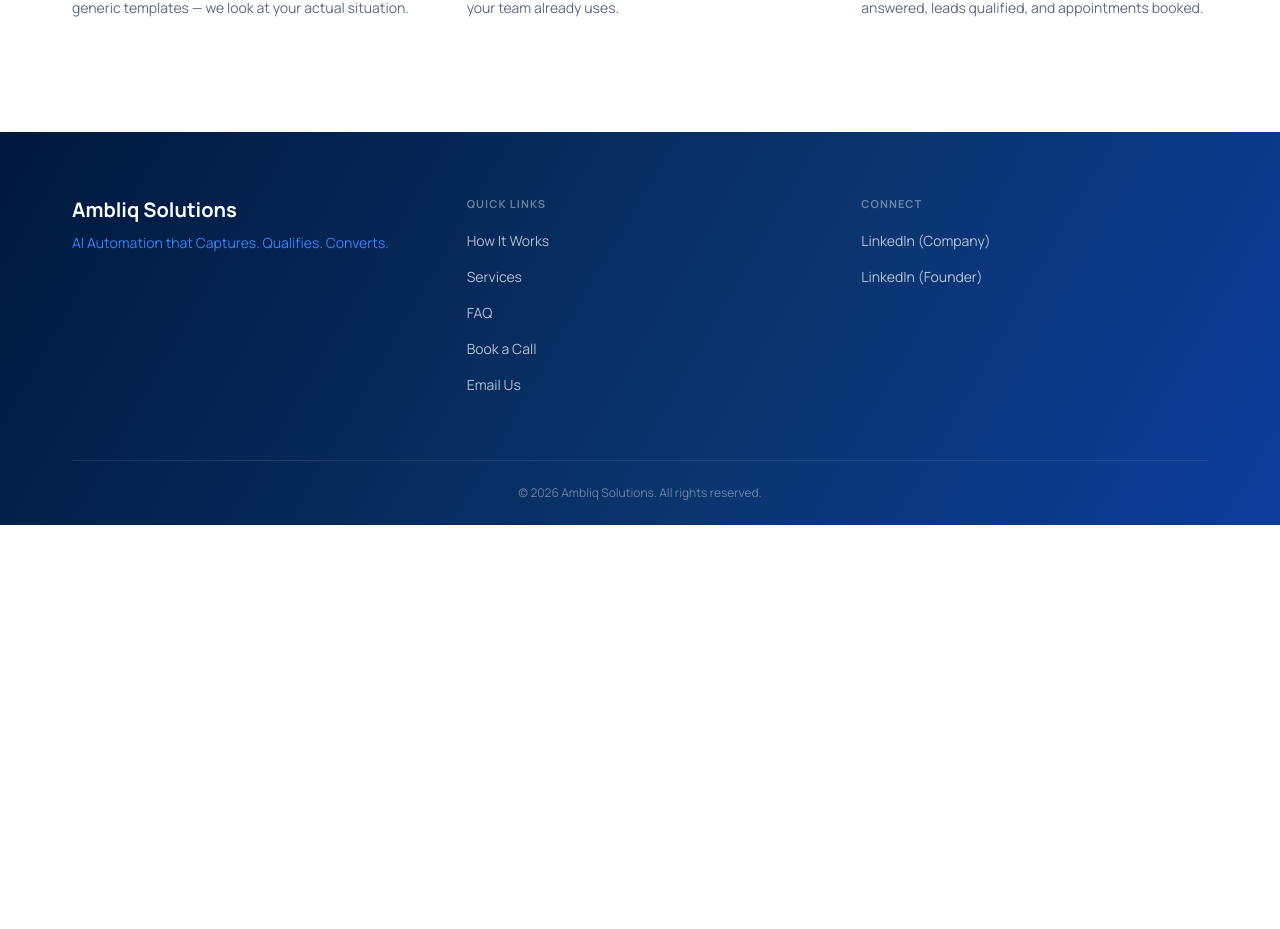
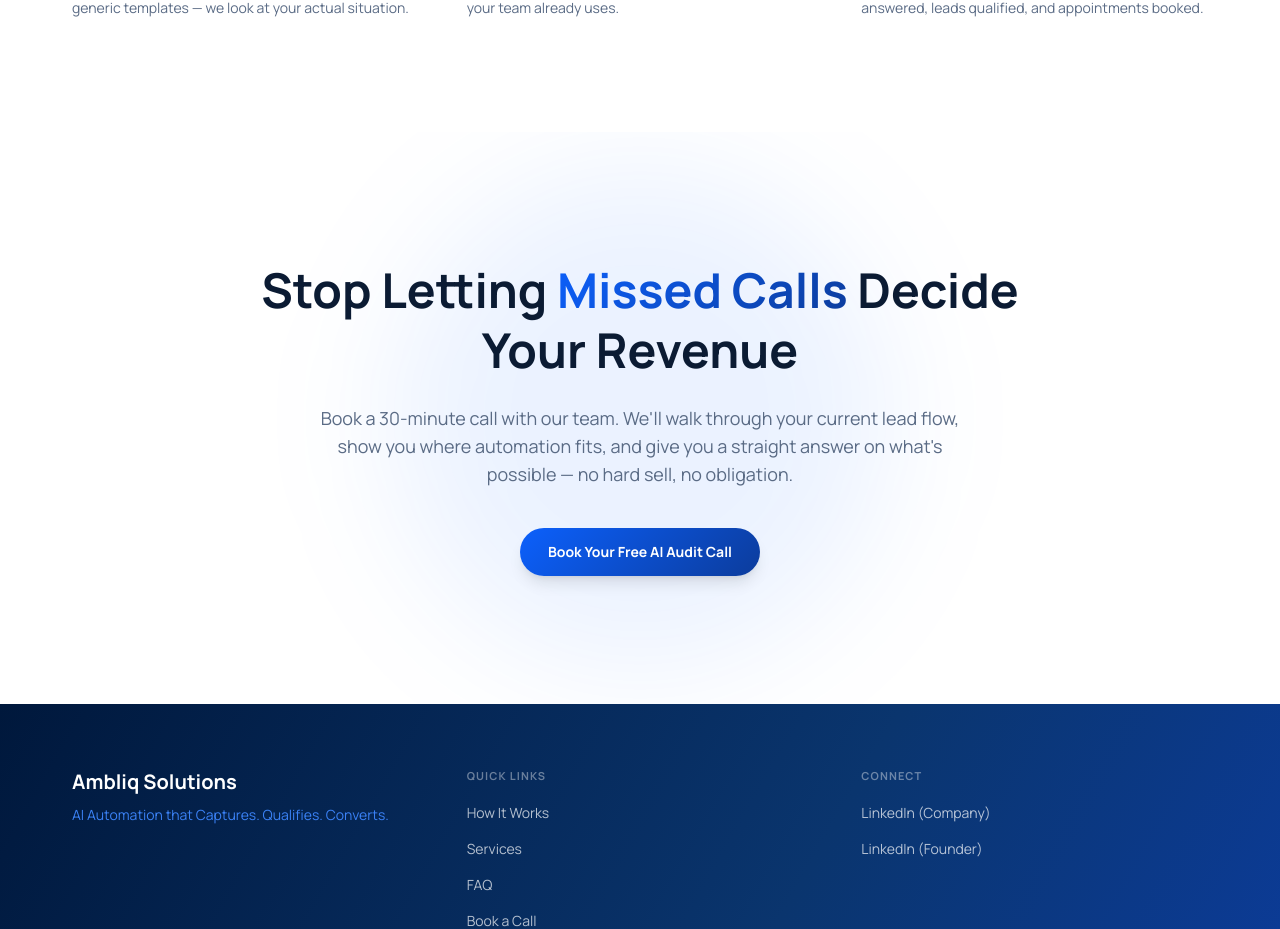
Before and after one commit to DevShoaib78/ambliqsolutions, a Next.js app: page / in a window 1280 px wide. Shown: the part 6580-7509 px from the top of the page. Before the commit the page ends 7105 px from the top, so only its background shows below. Built offline with nearby package versions, Linux system fonts and the light colour scheme.

Commit message:
feat: final CTA section

```diff
--- a/src/app/page.tsx
+++ b/src/app/page.tsx
@@ -6,6 +6,7 @@
 import Services      from '@/components/sections/Services'
 import Integrations  from '@/components/sections/Integrations'
 import Process       from '@/components/sections/Process'
+import FinalCta      from '@/components/sections/FinalCta'
 
 export default function Home() {
   return (
@@ -18,7 +19,8 @@
       <Services />
       <Integrations />
       <Process />
-      {/* CTA, FAQ sections go here */}
+      <FinalCta />
+      {/* FAQ section goes here */}
     </main>
   )
 }
--- /dev/null
+++ b/src/components/sections/FinalCta.tsx
@@ -0,0 +1,48 @@
+import { site } from '@/content/site'
+import Container from '@/components/common/Container'
+import CtaButton from '@/components/common/CtaButton'
+import Reveal from '@/components/motion/Reveal'
+
+function renderHeading(heading: string, accent?: string) {
+  if (!accent || !heading.includes(accent)) return <>{heading}</>
+  const idx = heading.indexOf(accent)
+  return (
+    <>
+      {heading.slice(0, idx)}
+      <span className="text-gradient">{accent}</span>
+      {heading.slice(idx + accent.length)}
+    </>
+  )
+}
+
+export default function FinalCta() {
+  const { heading, accent, sub } = site.finalCta
+
+  return (
+    <section className="relative py-24 sm:py-32 overflow-hidden">
+      {/* Soft ambient blue glow */}
+      <div
+        aria-hidden="true"
+        className="pointer-events-none absolute inset-0 flex items-center justify-center"
+      >
+        <div className="h-[500px] w-[500px] rounded-full bg-blue-500/8 blur-3xl" />
+      </div>
+
+      <Container>
+        <Reveal>
+          <div className="text-center max-w-3xl mx-auto">
+            <h2 className="text-3xl sm:text-4xl lg:text-5xl font-bold text-ink leading-tight mb-6">
+              {renderHeading(heading, accent)}
+            </h2>
+            <p className="text-ink-muted text-base sm:text-lg mb-10 max-w-2xl mx-auto">
+              {sub}
+            </p>
+            <CtaButton variant="gradient" href="/book">
+              Book Your Free AI Audit Call
+            </CtaButton>
+          </div>
+        </Reveal>
+      </Container>
+    </section>
+  )
+}
```
